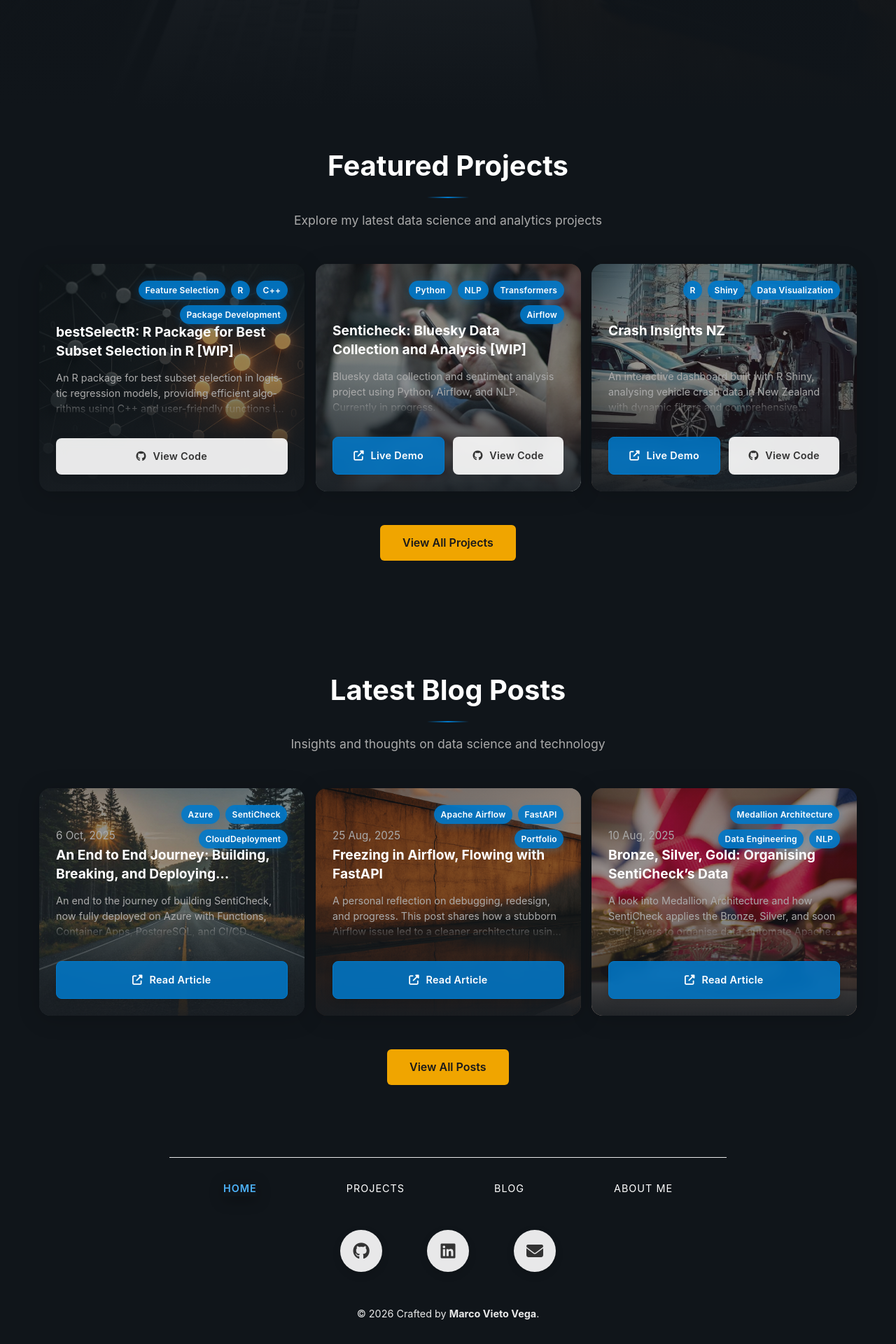
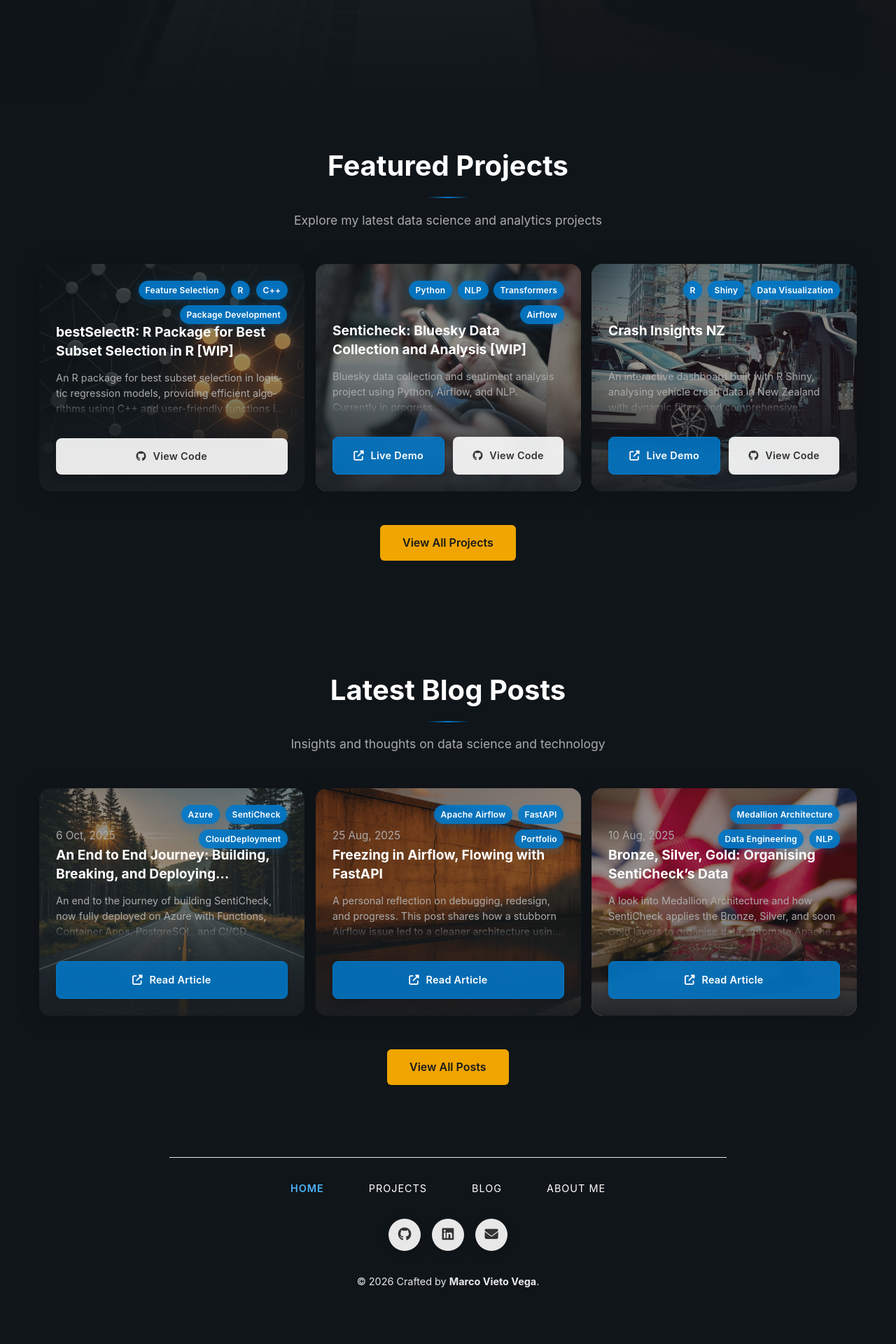
Before and after one commit to marcovietovega/portfolio, a Jekyll site: the page built from index.md, in a window 1280 px wide. Shown: the part 744-2664 px from the top of the page at 70% size. Built offline with Jekyll 4.4.1, drawn with Linux system fonts in a browser that asks for light colours; after the commit the page ends 2618 px from its top, so only the background shows below that.

Commit message:
style: update footer layout and social icon styles

```diff
--- a/_sass/partials/_footer.scss
+++ b/_sass/partials/_footer.scss
@@ -1,7 +1,7 @@
 /* Footer Styles */
 .site-footer {
-  background: #10151a;
-  color: #fff;
+  background: var(--color-bg);
+  color: var(--color-text);
   padding: 0rem 0 2rem;
   margin-top: 0;
 }
@@ -17,26 +17,25 @@
   flex: 1;
   display: flex;
   justify-content: center;
-  gap: 8rem;
+  gap: 4rem;
   margin: 2rem 0;
 }
 
 .footer-nav a {
   font-weight: 400;
   font-size: 0.9rem;
-  color: #fff;
+  color: var(--color-text);
   text-decoration: none;
   transition: color 0.2s ease;
   letter-spacing: 1px;
 }
 
 .footer-nav a:hover {
-  color: #007acc;
+  color: var(--color-primary);
 }
 
 .footer-nav a.current {
-  color: #4db3fa;
-  box-shadow: 0 6px 20px rgba(0, 0, 0, 0.25);
+  color: var(--color-primary-light);
   font-weight: 600;
   pointer-events: none;
   cursor: default;
@@ -50,9 +49,8 @@
 }
 
 .footer-social a {
-  width: 60px;
-  height: 60px;
-  margin: 1rem 1.5rem;
+  width: 46px;
+  height: 46px;
   background: rgba(255, 255, 255, 0.9);
   color: #333;
   border-radius: 50%;
@@ -66,14 +64,14 @@
 }
 
 .footer-social a:hover {
-  background: #007acc;
-  color: #fff;
+  background: var(--color-primary);
+  color: var(--color-text);
   transform: translateY(-4px);
   box-shadow: 0 6px 20px rgba(0, 0, 0, 0.25);
 }
 
 .footer-social a i {
-  font-size: 1.5rem;
+  font-size: 1.2rem;
 }
 
 .footer-divider {
```
